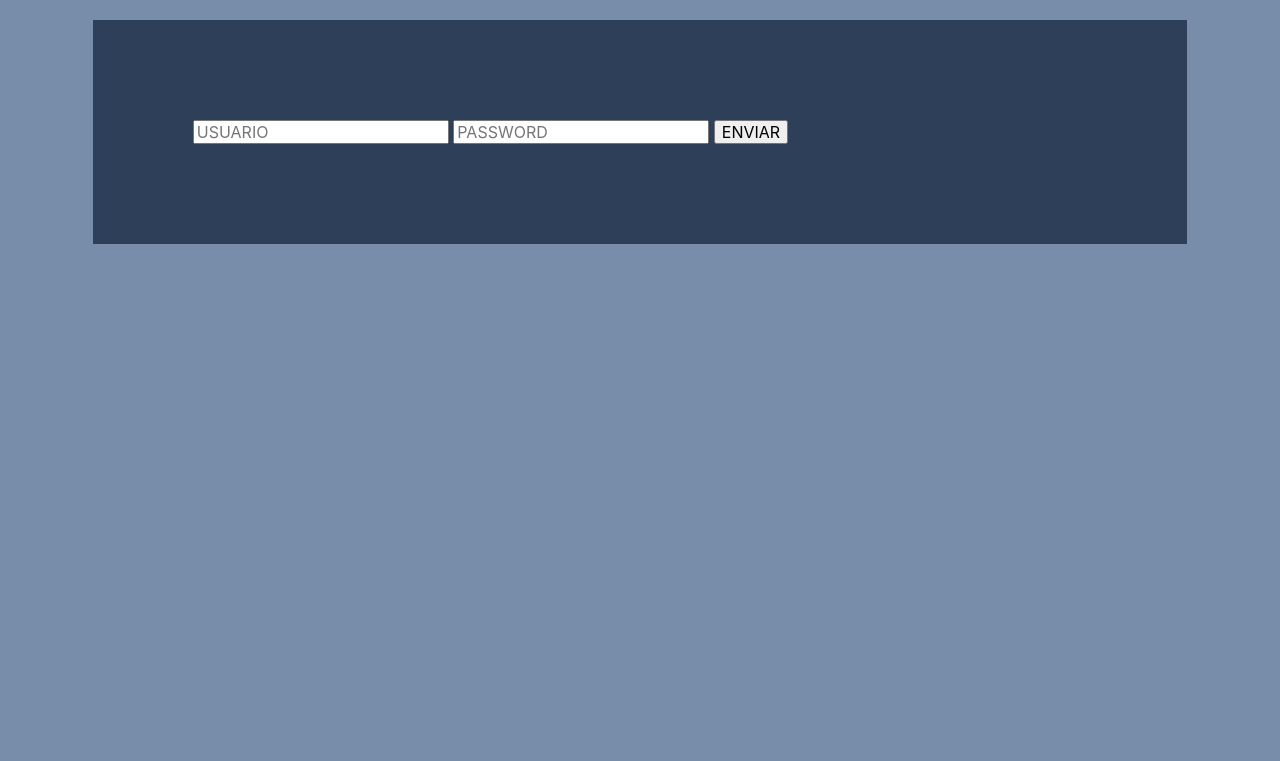
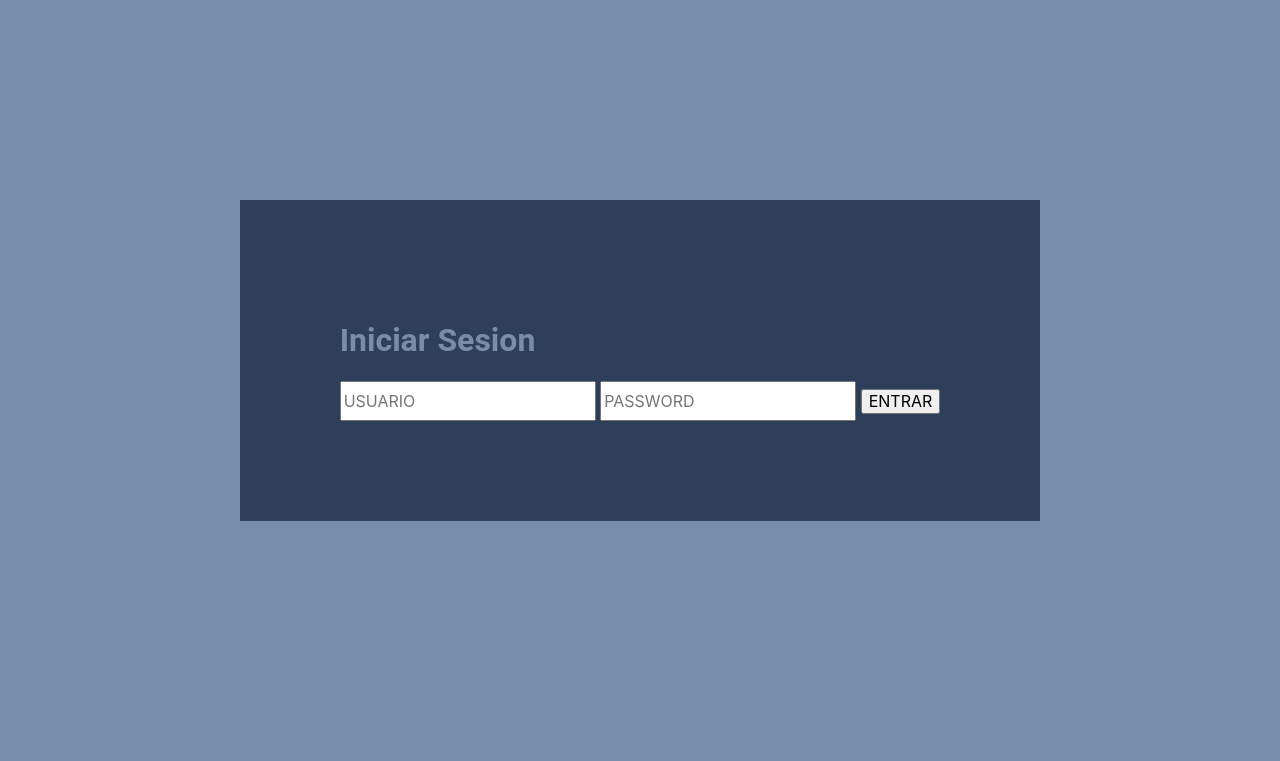
Before and after one commit to Carlosesosa/RepositorioProyectoGrupo7, a Django app: page /login/ in a window 1280 px wide. Shown: the part 190-951 px from the top of the page. Run offline with Django 4.2, Linux system fonts and the light colour scheme; some libraries are stand-ins or nearby versions.

Commit message:
cambios finales html y css 1.0

```diff
--- a/BlogEmprendedores/static/css/style.css
+++ b/BlogEmprendedores/static/css/styles.css
@@ -253,3 +253,19 @@ header {
     padding: 10rem;
     background-color: var(--fondo);
 }
+.titulo-login{
+    color: var(--color_secundario);
+    font-weight: bold;
+}
+
+/* Página register */
+.pag-register{
+    padding: 10rem;
+    margin: 10rem auto;
+    background-color: var(--fondo);
+    color: var(--color_secundario);
+}
+
+.pag-register h1{
+    font-weight: bold;
+}
--- a/BlogEmprendedores/templates/base.html
+++ b/BlogEmprendedores/templates/base.html
@@ -13,7 +13,7 @@
   <link rel="stylesheet" type="text/css" href="{% static 'css/bootstrap.css' %}">
   <link rel="stylesheet" type="text/css" href="{% static 'css/normalize.css' %}">
   <link rel="stylesheet" type="text/css" href="{% static 'css/buttons.css' %}">
-  <link rel="stylesheet" type="text/css" href="{% static 'css/style.css' %}">
+  <link rel="stylesheet" type="text/css" href="{% static 'css/styles.css' %}">
 
 </head>
 
--- a/BlogEmprendedores/templates/sobrenosotros.html
+++ b/BlogEmprendedores/templates/sobrenosotros.html
@@ -41,9 +41,9 @@
 
           <h3>Si tienes algún inconveniente con el sitio o simplemente quieres brindanos un consejo de como mejorarlo puedes contactarnos mediante:</h3>
             <br>
-            <li><a href="" style="text-decoration: none;font-weight: bold;color: black;">WhatsApp</a></li>
-            <li><a href="" style="text-decoration: none;font-weight: bold;color: black;">Instagram</a></li>
-            <li><a href="" style="text-decoration: none;font-weight: bold;color: black;">Email</a></li>
+            <li><a href="" style="text-decoration: none;font-weight: bold;color: black;">WhatsApp 📞</a></li>
+            <li><a href="" style="text-decoration: none;font-weight: bold;color: black;">Instagram 📷</a></li>
+            <li><a href="" style="text-decoration: none;font-weight: bold;color: black;">Email 📧</a></li>
             <br>
 
       </div>
--- a/BlogEmprendedores/templates/usuarios/login.html
+++ b/BlogEmprendedores/templates/usuarios/login.html
@@ -1,13 +1,14 @@
 {% extends 'base.html' %}
 
 {% block contenido %}
-<div class="contenedor">
+<div class="contenedor centrar loguearse" style="margin: 20rem auto;">
 	<form class="pag-login" method="POST">{%csrf_token%}
+		<h1 class="titulo-login">Iniciar Sesion</h1>
 		{{form.errors}}
-		<input type="text" name="username" placeholder="USUARIO">
-		<input type="password" name="password" placeholder="PASSWORD">
+		<input type="text" name="username" placeholder="USUARIO" style="height: 4rem;">
+		<input type="password" name="password" placeholder="PASSWORD" style="height: 4rem;">
 
-		<input type="submit" name="" value="ENVIAR">
+		<input type="submit" name="" value="ENTRAR">
 	</form>
 </div>
 
--- a/BlogEmprendedores/templates/usuarios/registro.html
+++ b/BlogEmprendedores/templates/usuarios/registro.html
@@ -5,8 +5,8 @@
     <div class="container">
         <div class="row mt-3">
             <div class="col-md-9 mx-auto mb-5">
-                <form action="" method="post">{% csrf_token %}
-                    <h3>Registro</h3>
+                <form class="pag-register" action="" method="post">{% csrf_token %}
+                    <h1>Registro</h1>
                     {{form.as_p}}
                     <p><input type="submit" class="btn btn-primary btn-block" value="Confirmar"></p>
                 </form>
```
